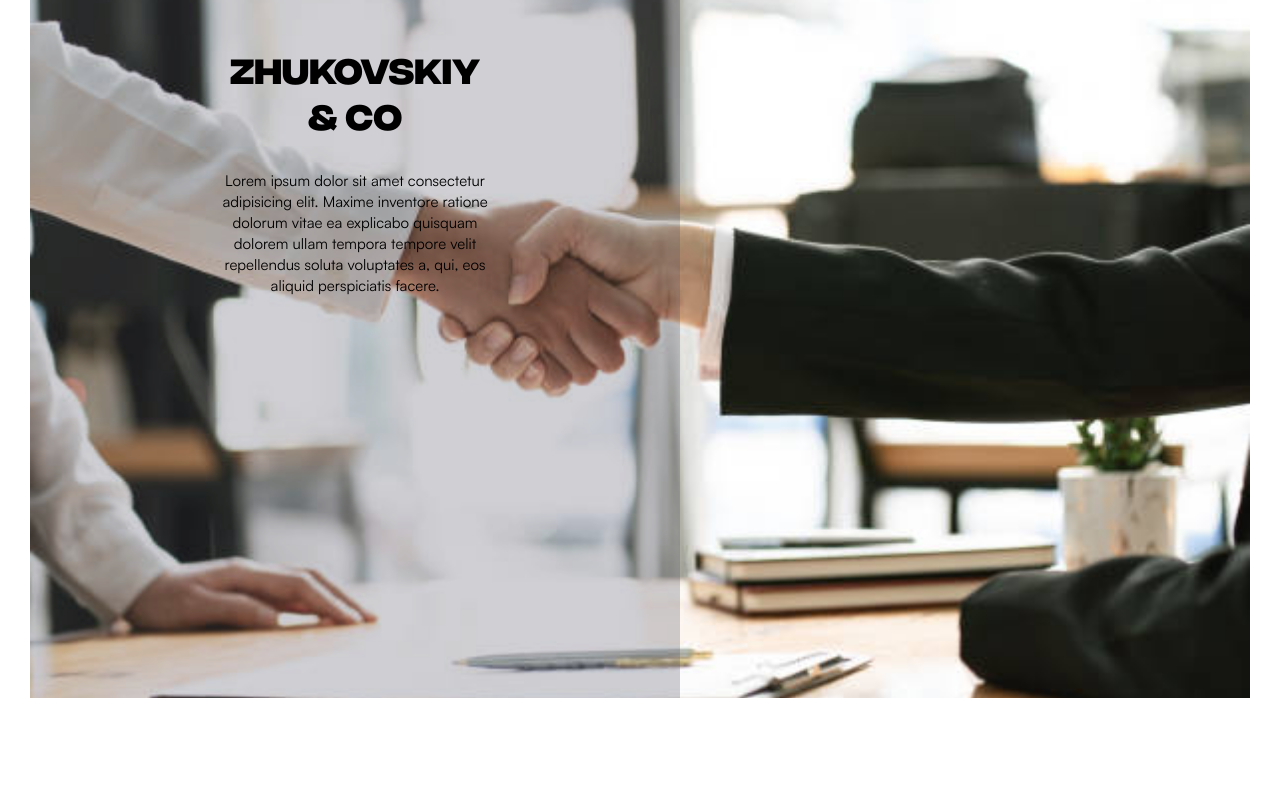
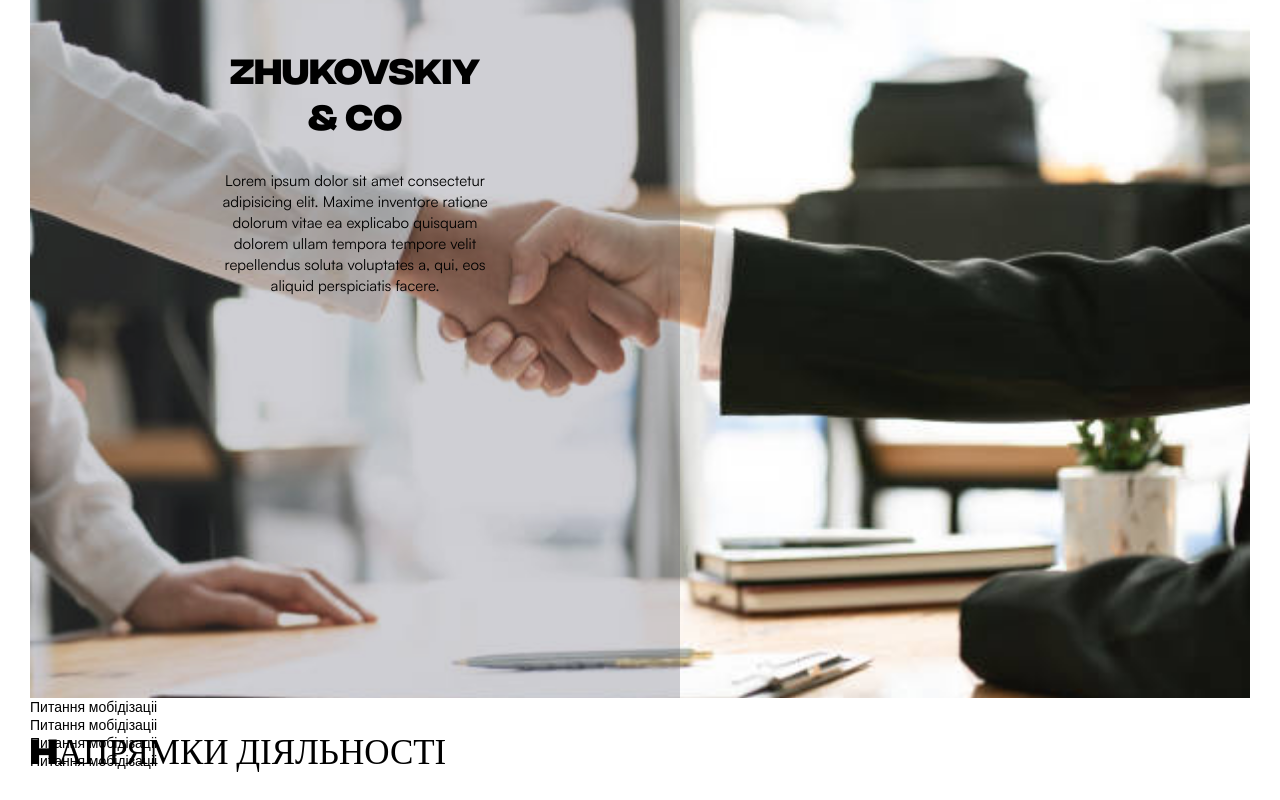
Before and after one commit to Victoria060187/zhykovskiy_project, a React (Create React App) app: page / in a window 1280 px wide. Shown: the part 388-1188 px from the top of the page. Before the commit the page ends 1086 px from the top, so only its background shows below. Built offline with nearby package versions, Linux system fonts and the light colour scheme.

Commit message:
created component activity

```diff
--- a/src/App/App.js
+++ b/src/App/App.js
@@ -1,6 +1,7 @@
 import MainPage from '../components/mainPage/MainPage';
 import './App.scss';
 import Header from '../components/header/Header';
+import Activity from '../components/activity/Activity';
 
 function App() {
   return (
@@ -11,6 +12,7 @@ function App() {
           <MainPage />
         </div>
       </div>
+      <Activity />
     </div>
   );
 }
--- /dev/null
+++ b/src/components/activity/Activity.css
@@ -0,0 +1,23 @@
+.activity_row {
+  display: flex;
+  column-gap: 30px;
+  align-items: center;
+  width: 100%;
+}
+
+.activity-title-container{
+    width: 650px;
+	margin: 0 auto;
+	height: 100%;
+	position: absolute;
+	left: 0;
+	top: 0;
+}
+.activity-title {
+	margin: 0 auto;
+	height: 100%;
+    font-family: 'Integral';
+    font-size: 35px;
+    text-transform: uppercase;
+    margin: 30px;
+}
--- /dev/null
+++ b/src/components/activity/Activity.jsx
@@ -0,0 +1,23 @@
+import './Activity.css';
+
+function Activity() {
+  return (
+    <section className="activity">
+      <div className="container">
+        <div className="activity_row">
+          <div className="activity-title-container">
+            <div className="activity-title"> Hапрямки діяльності</div>
+          </div>
+
+          <div className="activity-content">
+            <div className="activity-item">Питання мобідізаціі</div>
+            <div className="activity-item">Питання мобідізаціі</div>
+            <div className="activity-item">Питання мобідізаціі</div>
+            <div className="activity-item">Питання мобідізаціі</div>
+          </div>
+        </div>
+      </div>
+    </section>
+  );
+}
+export default Activity;
--- a/src/components/header/Header.jsx
+++ b/src/components/header/Header.jsx
@@ -8,9 +8,6 @@ function Header() {
         <div className="header_row">
           <div className="header_logo">
             <img src={Logo} alt="logo" />
-
-            {/* <div>logo</div>
-            <h3 className="header_h3">Zhukovskyi & Co</h3> */}
           </div>
           <nav className="header_nav">
             <div className="header_nav-main">
```
